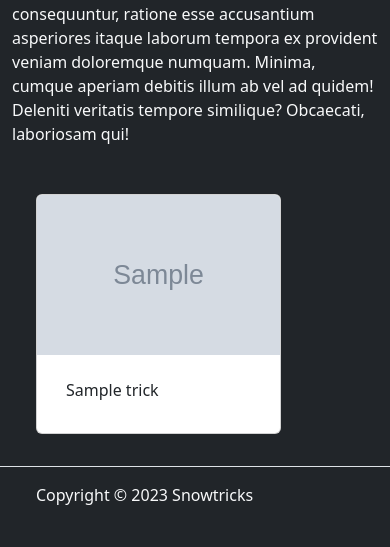
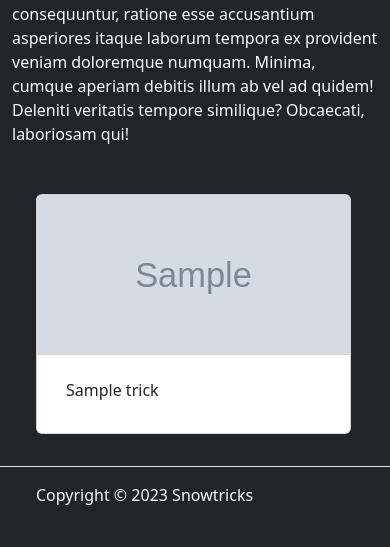
Before and after one commit to requenaGuillaume/snowtricks, a Symfony app: template templates/home/home.html.twig in a window 390 px wide. Shown: the part 358-905 px from the top of the page. Run offline with Twig, Linux system fonts and the light colour scheme; the template is opened without the code that fills it: most values are stand-ins (such as "Sample title", 1, 10 or a date in 2020); grey boxes marked "Sample" are stand-in pictures; some libraries are stand-ins or nearby versions.

Commit message:
rise card width for mobile - homepage

```diff
--- a/templates/home/home.html.twig
+++ b/templates/home/home.html.twig
@@ -14,7 +14,7 @@
 
         @media screen and (max-width: 768px){
            body .container p + .d-flex .card{
-                width: 70% !important;
+                width: 90% !important;
                 margin: 0 auto;
             }
         }
```
